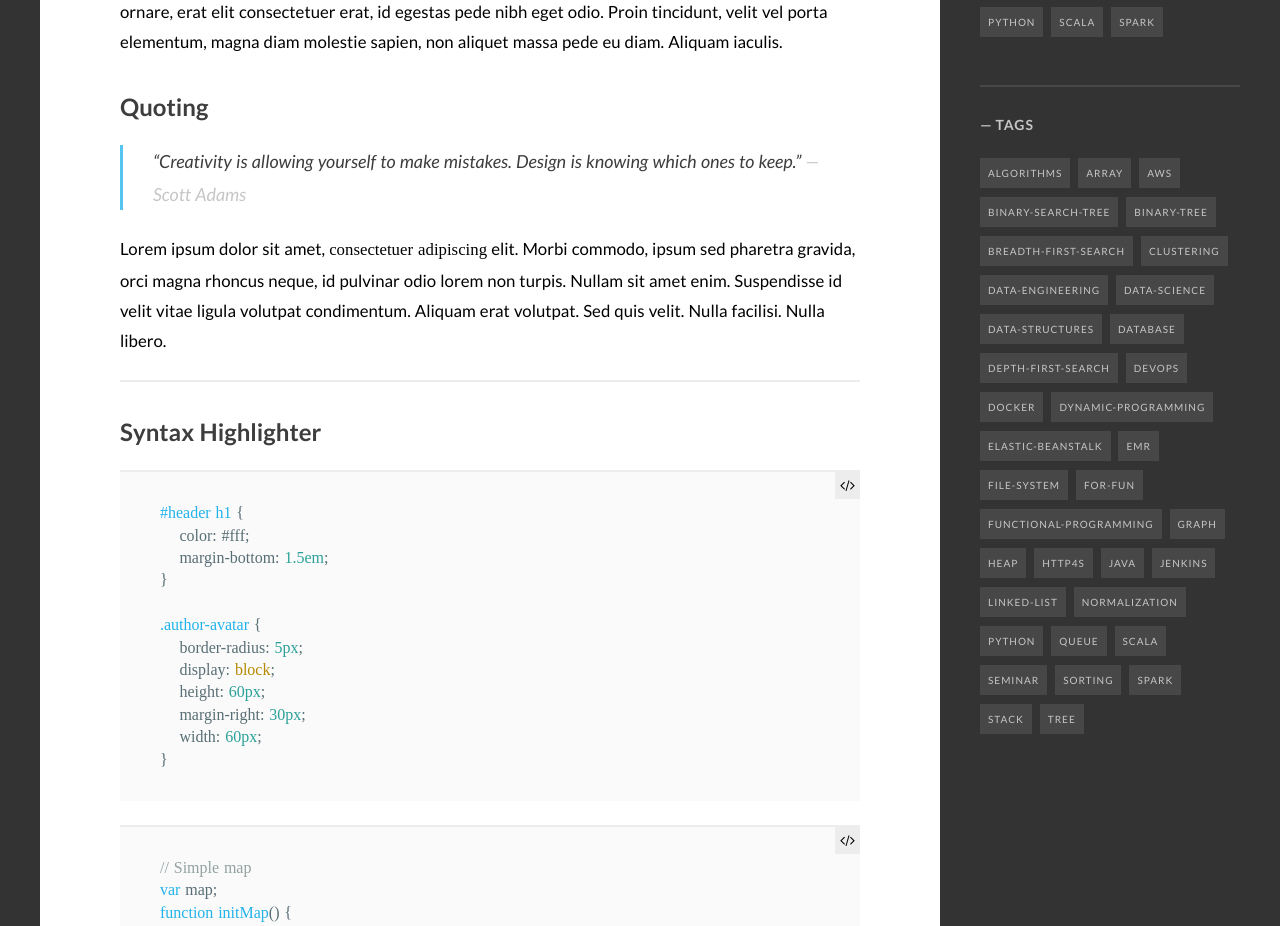
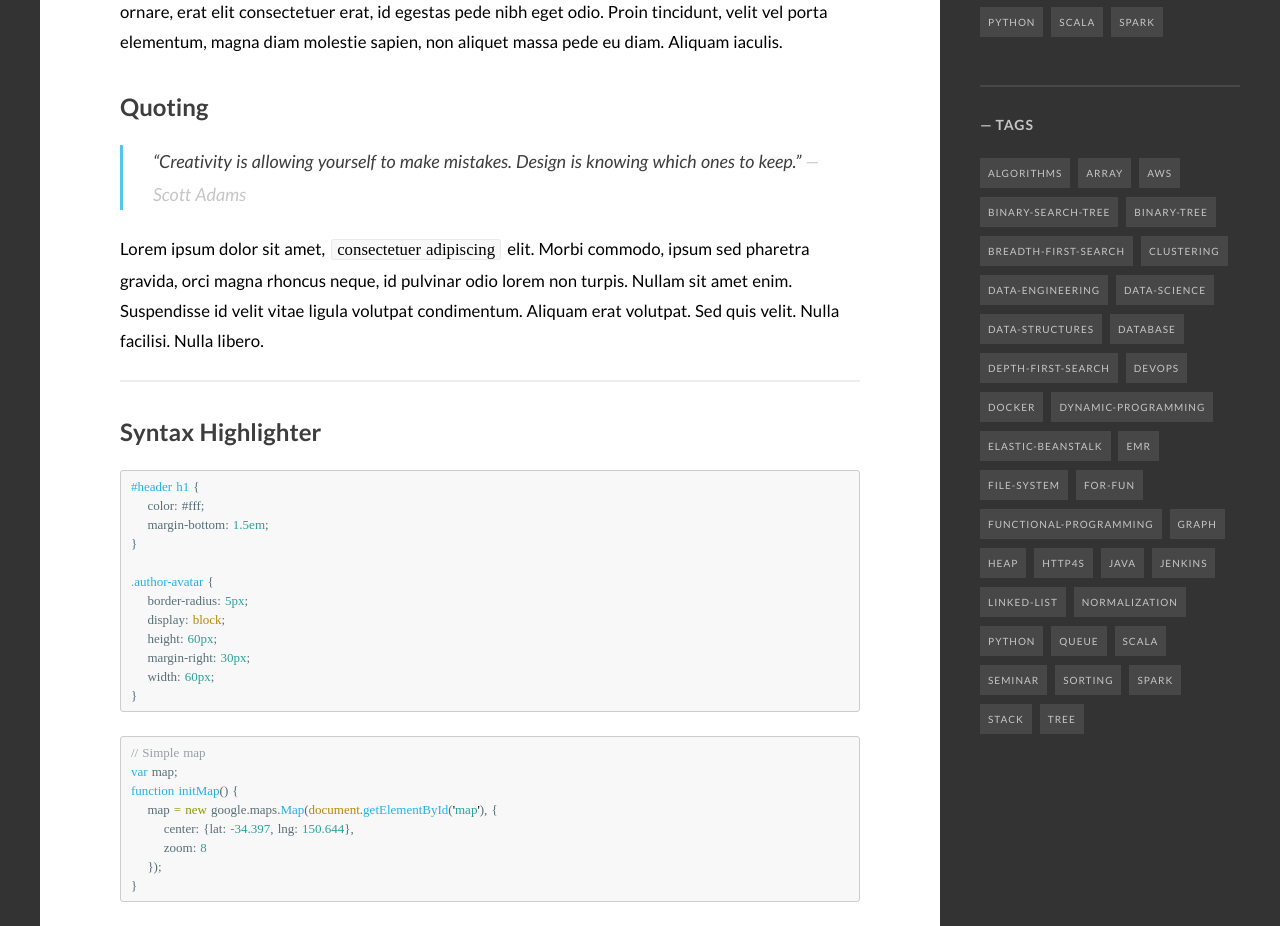
Before and after one commit to yaboong/yaboong.github.io, a Jekyll site: the page built from style-guide.md, in a window 1280 px wide. Shown: the part 1421-2347 px from the top of the page. Built offline with Jekyll 4.4.1, drawn with Linux system fonts in a browser that asks for light colours; some web fonts are replaced.

Commit message:
code block css 수정내용 추가

```diff
--- a/_sass/_general.scss
+++ b/_sass/_general.scss
@@ -105,7 +105,7 @@ pre {
 
 pre:before {
     background-color: $gallery;
-    content: "\f121";
+    //content: "\f121";
     font-family: 'fontawesome' !important;
     font-size: 14px;
     font-style: normal;
@@ -573,3 +573,44 @@ green     #859900  operators, other keywords
         transform:          translateY(0);
     }
 }
+
+
+
+
+
+/* custom css */
+code, tt {
+    margin: 0 2px;
+    padding: 0 5px;
+    white-space: nowrap;
+    border: 1px solid #eaeaea;
+    background-color: #f8f8f8;
+    border-radius: 3px; }
+
+pre code {
+    margin: 0;
+    padding: 0;
+    white-space: pre;
+    border: none;
+    background: transparent; }
+
+.highlight pre {
+    background-color: #f8f8f8;
+    border: 1px solid #cccccc;
+    font-size: 13px;
+    line-height: 19px;
+    overflow: auto;
+    padding: 6px 10px;
+    border-radius: 3px; }
+
+pre {
+    background-color: #f8f8f8;
+    border: 1px solid #cccccc;
+    font-size: 16px;
+    line-height: 21px;
+    overflow: auto;
+    padding: 6px 10px;
+    border-radius: 3px; }
+pre code, pre tt {
+    background-color: transparent;
+    border: none; }
```
